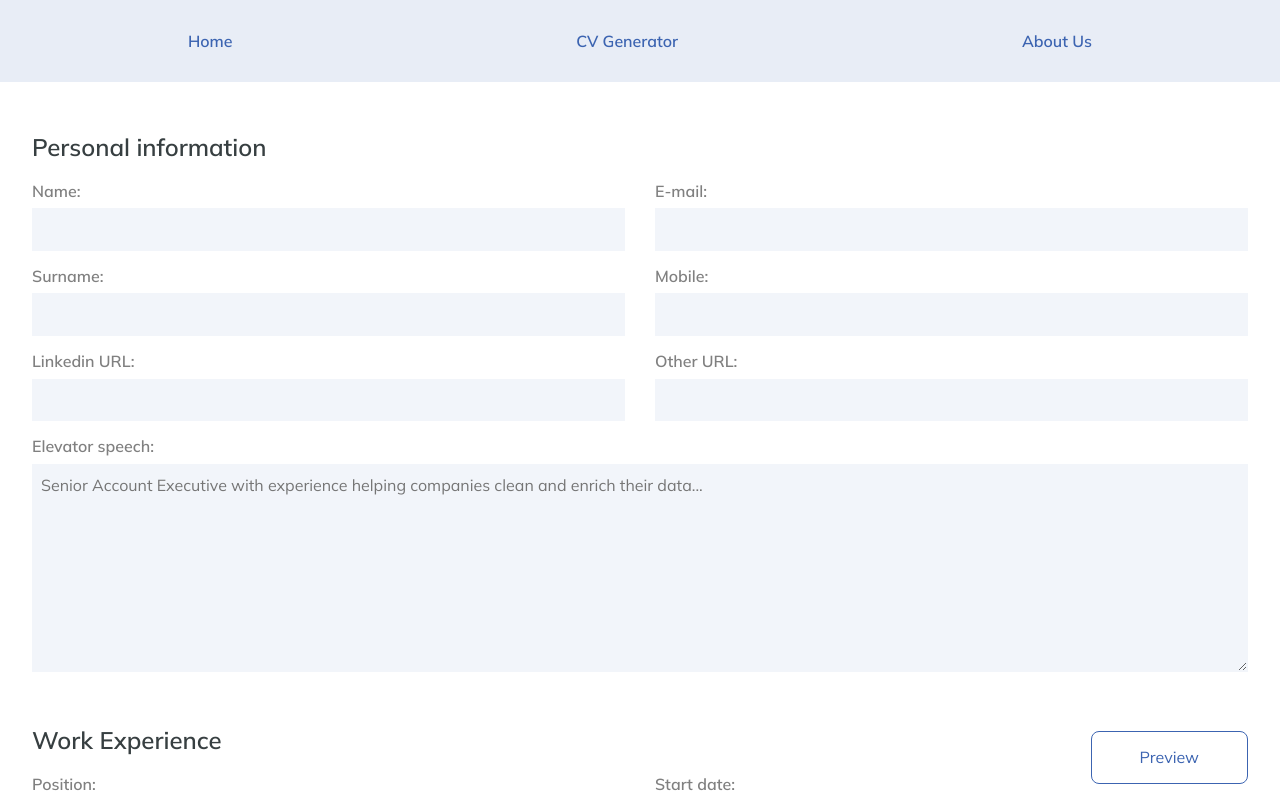
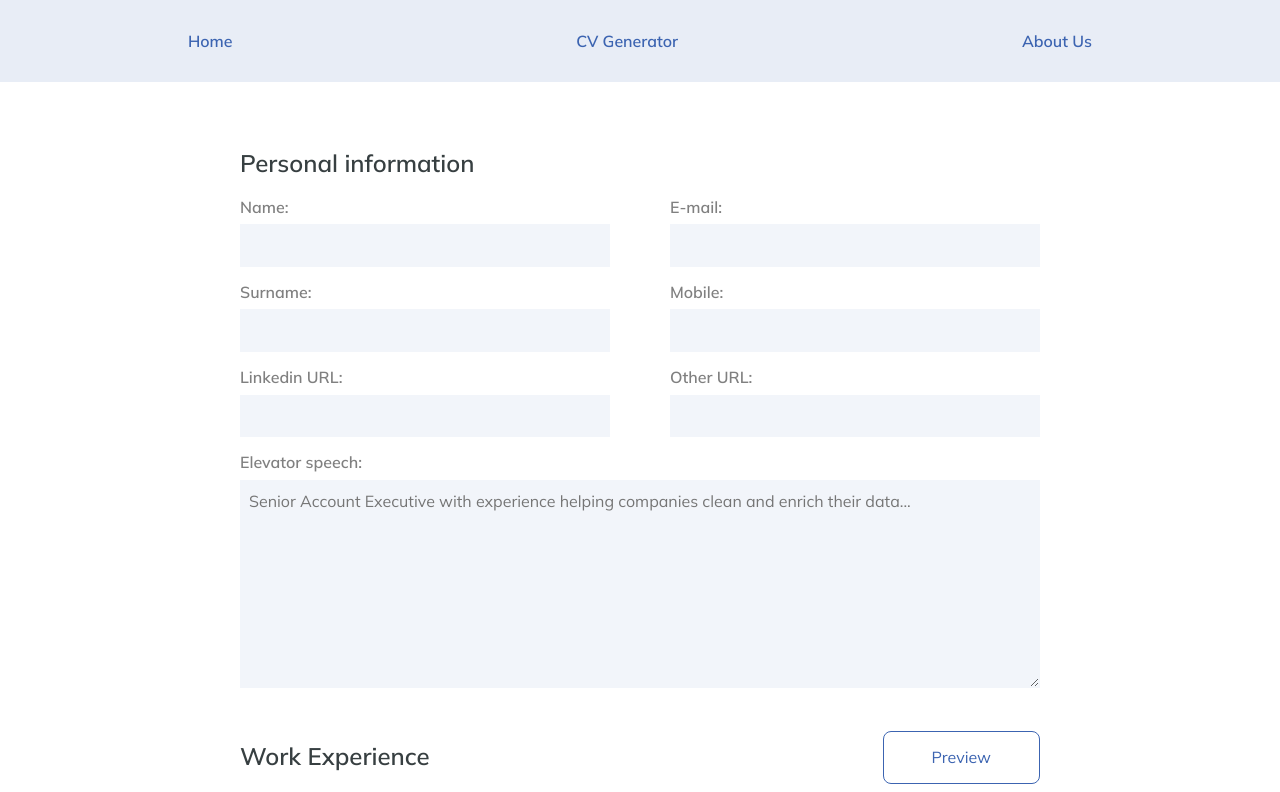
Before and after one commit to htmlena/cv-genius, a React (Create React App) app: page /cv-generator in a window 1280 px wide. Shown: the top 792 px of the page. Built offline with nearby package versions, Linux system fonts and the light colour scheme; what @react-pdf/renderer would draw is missing.

Commit message:
responsive form

```diff
--- a/src/components/Generator/Generator.jsx
+++ b/src/components/Generator/Generator.jsx
@@ -123,7 +123,6 @@ const Generator = () => {
             <Hobbies hobbies={hobbies} setHobbies={setHobbies} />
 
             <Courses course={course} setCourse={setCourse} />
-          </form>
             <div className="preview-button-container">
               <button
                 className="preview-button"
@@ -138,6 +137,7 @@ const Generator = () => {
                 Preview
               </button>
             </div>
+          </form>
         </>
       )}
       {previewVisible && (
--- a/src/components/Generator/style.scss
+++ b/src/components/Generator/style.scss
@@ -84,9 +84,10 @@
 }
 
 .preview-button-container {
+  width: 100%;
   display: flex;
   justify-content: flex-end;
-  padding: 0 2rem 1rem;
+  padding: 1rem 0;
   position: sticky;
   bottom: 0;
   right: 0;
@@ -247,3 +248,20 @@
     height: 600px;
   }
 }
+
+@media (min-width: 992px) {
+  .main-form-container {
+    max-width: 70%;
+    margin: 0 auto;
+    padding: 3rem;
+  }
+
+  .personal-info-grid,
+  .work-experience-grid,
+  .education-grid,
+  .skills-grid,
+  .languages-grid,
+  .courses-grid {
+    column-gap: 60px;
+  }
+}
```
Lines whose indentation alone changed are shown as unchanged.
